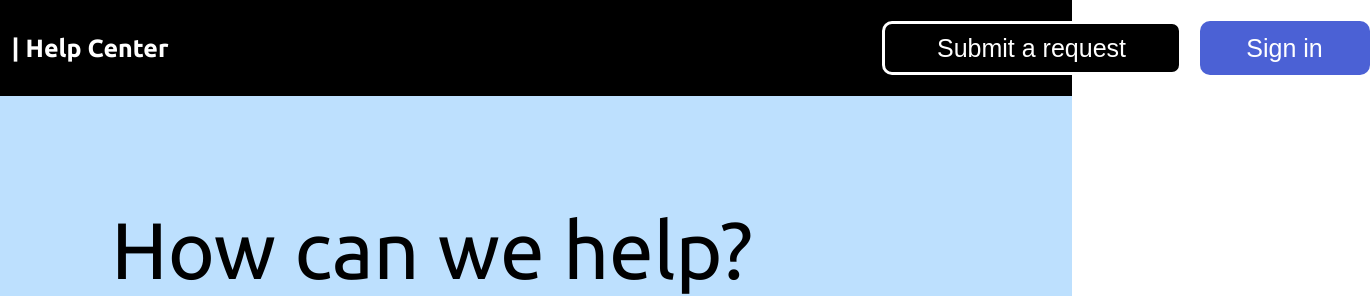
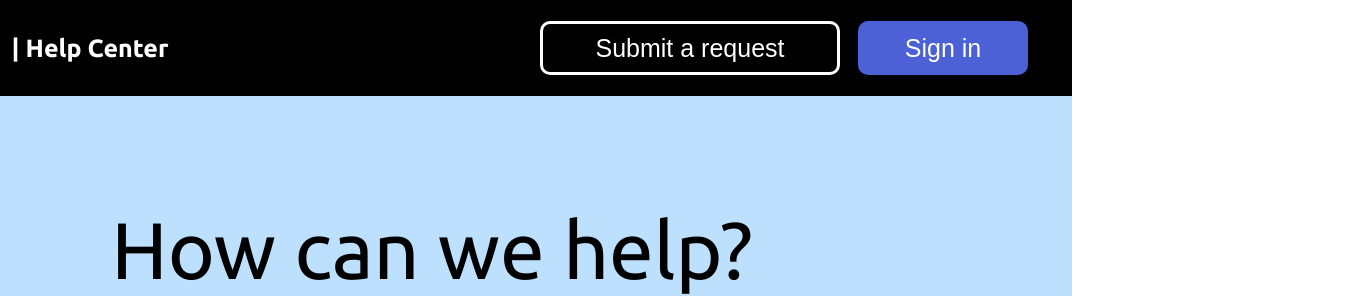
Before and after one commit to IngridaKvet/FrontendPractise_Abstract, a plain HTML site: page index.html in a window 1280 px wide. Shown: the top 296 px of the page, 1370 px wide, since content can reach past the window. Drawn offline with Linux system fonts and the light colour scheme.

Commit message:
Fix header overflow

```diff
--- a/style.css
+++ b/style.css
@@ -33,7 +33,7 @@ button.darkButton{
   border-style: solid;
   border-color: #fff;
   width: 252px;
-  margin-left: 713px;
+  margin-left: 100px;
   min-width: 300px;
   margin-right: 18px;
 }
```
